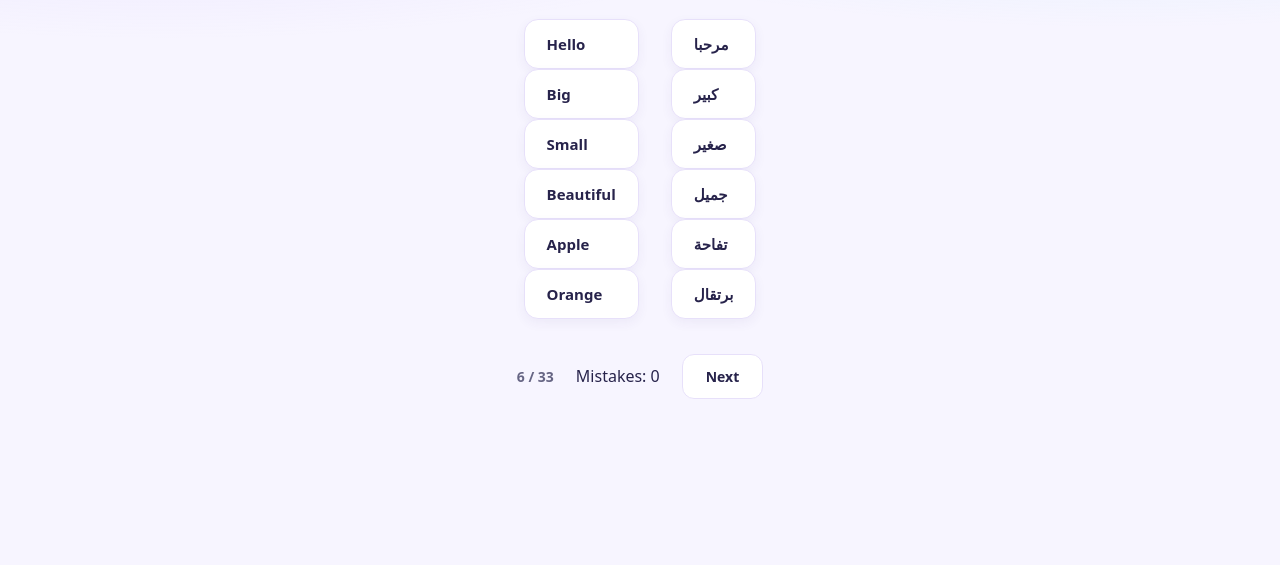
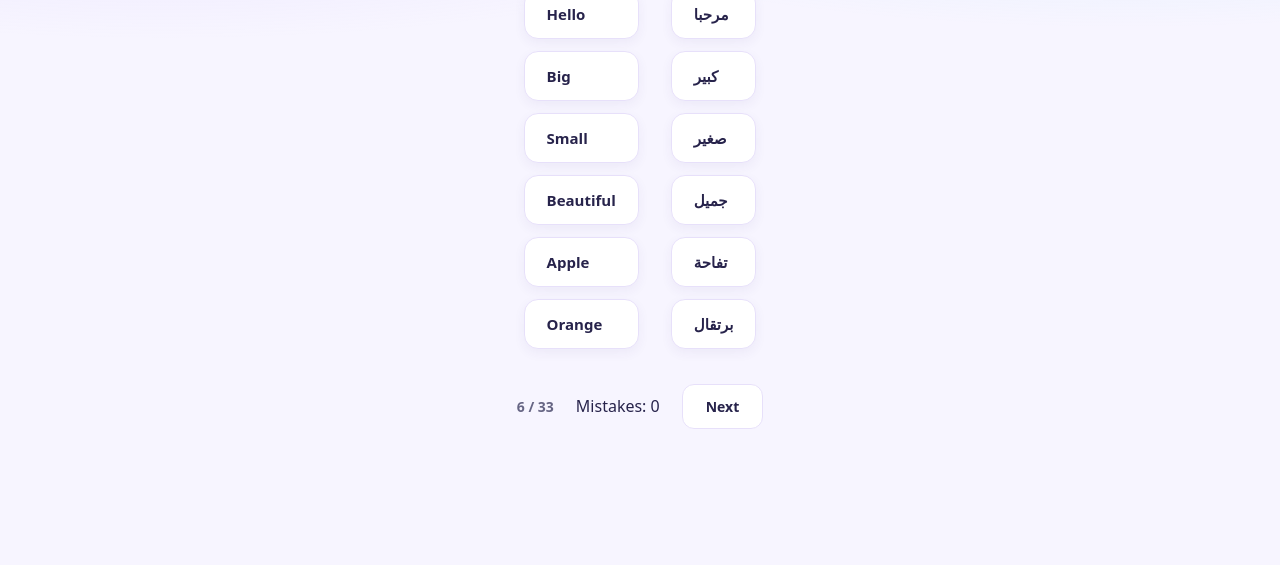
Before and after one commit to krishna55530/498-test, a plain HTML site: page quiz.html in a window 1280 px wide. Shown: the part 235-800 px from the top of the page. Drawn offline with Linux system fonts and the light colour scheme.

Commit message:
update css

```diff
--- a/style.css
+++ b/style.css
@@ -164,14 +164,20 @@ button:hover {
     box-shadow: 0 8px 18px rgba(73, 49, 132, .10);
 }
 
-/* Quizzes */
+/* CSS for Quizzes */
 .quiz {
     display: grid;
     grid-template-columns: max-content max-content;
     column-gap: 2em;
-    row-gap: 0.75em;
     justify-content: center;
-    align-items: center;
+    align-items: start;
+}
+
+.word-container,
+.translation-container {
+    display: flex;
+    flex-direction: column;
+    gap: 0.75em;
 }
 
 .selected {
```
Also changed, not shown: quiz.html (+0 -3 lines).
